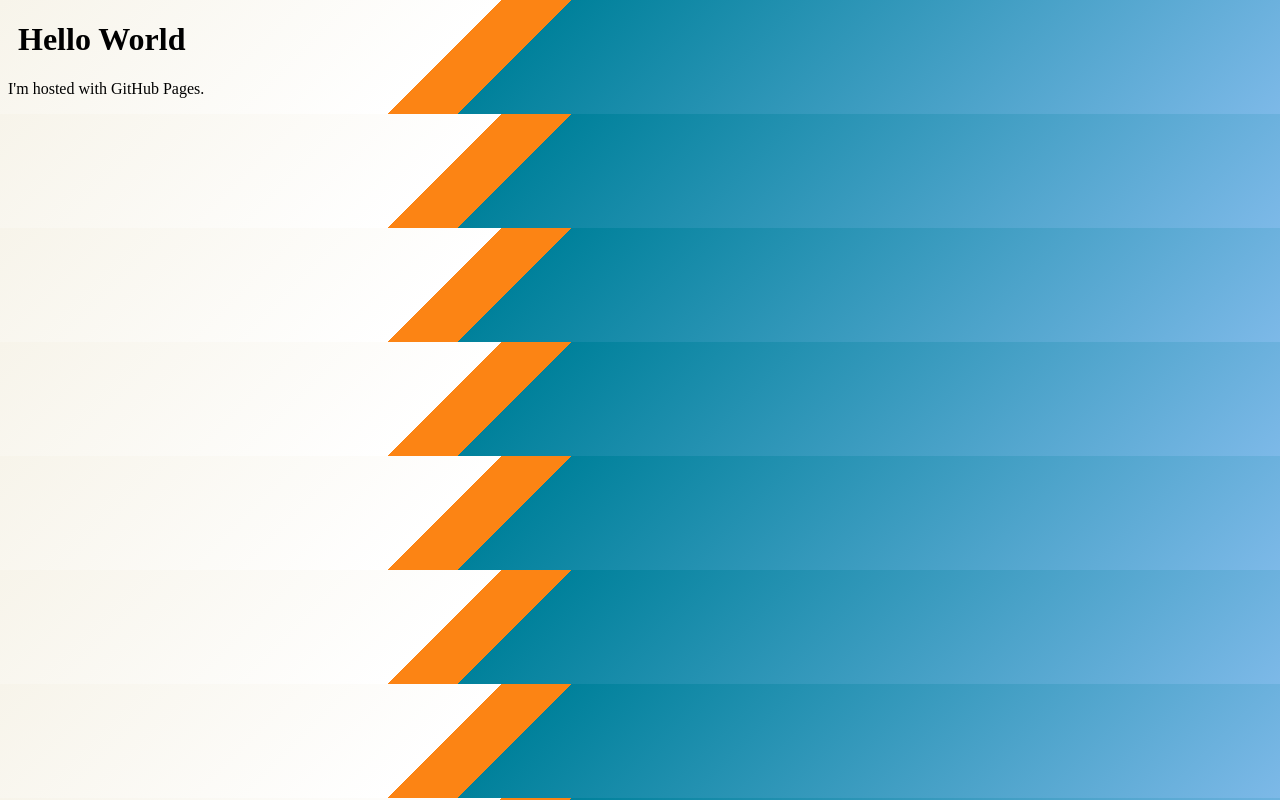
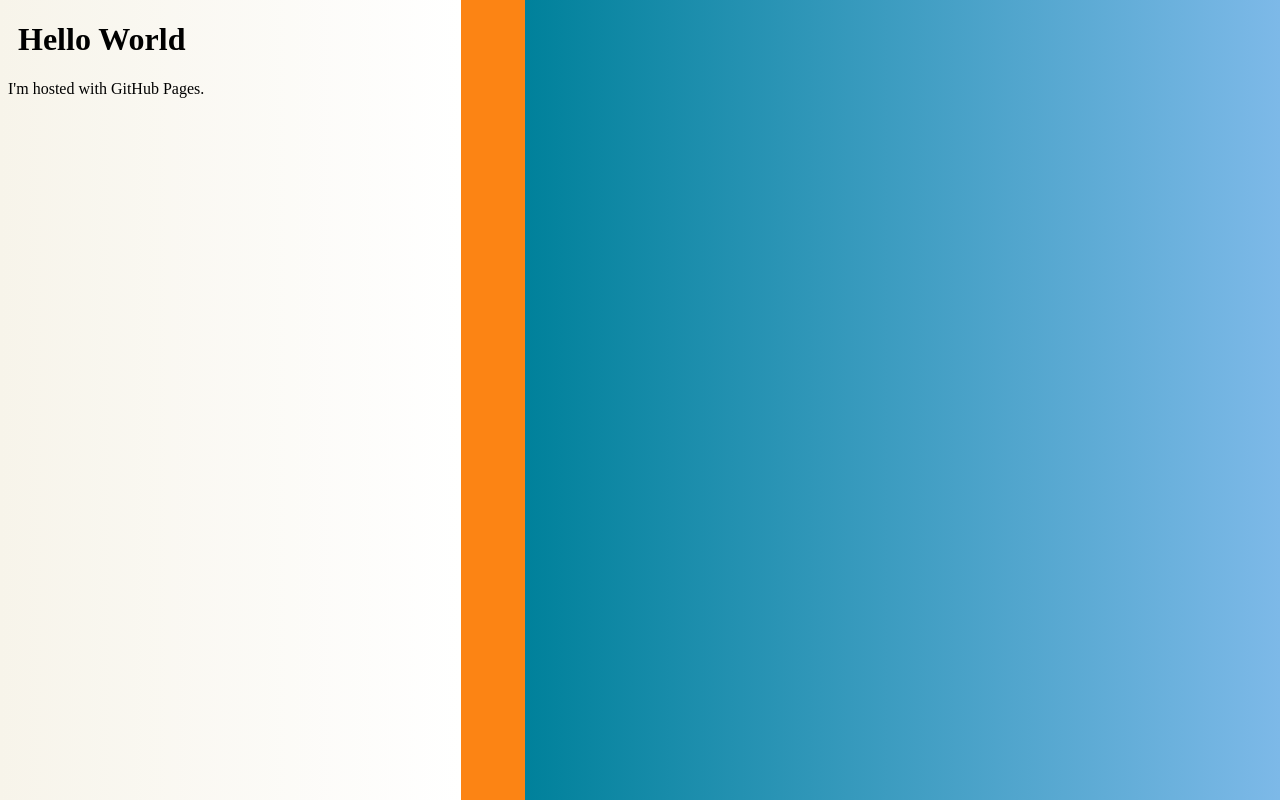
Before and after one commit to OtterMatic/OtterMatic.github.io, a plain HTML site: page index.html in a window 1280 px wide. Drawn offline with Linux system fonts and the light colour scheme.

Commit message:
update
update sheet

```diff
--- a/externalstyle.css
+++ b/externalstyle.css
@@ -1,9 +1,9 @@
 body {
 background: #f7f4ea; /* Old browsers */
-background: -moz-linear-gradient(-45deg, #f7f4ea 0%, #ffffff 36%, #fc8414 36%, #fc8414 41%, #ffffff 41%, #00819b 41%, #7db9e8 100%); /* FF3.6-15 */
-background: -webkit-linear-gradient(-45deg, #f7f4ea 0%,#ffffff 36%,#fc8414 36%,#fc8414 41%,#ffffff 41%,#00819b 41%,#7db9e8 100%); /* Chrome10-25,Safari5.1-6 */
-background: linear-gradient(135deg, #f7f4ea 0%,#ffffff 36%,#fc8414 36%,#fc8414 41%,#ffffff 41%,#00819b 41%,#7db9e8 100%); /* W3C, IE10+, FF16+, Chrome26+, Opera12+, Safari7+ */
-filter: progid:DXImageTransform.Microsoft.gradient( startColorstr='#f7f4ea', endColorstr='#7db9e8',GradientType=1 ); /* IE6-9 fallback on horizontal gradient */
+background: -moz-linear-gradient(left, #f7f4ea 0%, #ffffff 36%, #fc8414 36%, #fc8414 41%, #ffffff 41%, #00819b 41%, #7db9e8 100%); /* FF3.6-15 */
+background: -webkit-linear-gradient(left, #f7f4ea 0%,#ffffff 36%,#fc8414 36%,#fc8414 41%,#ffffff 41%,#00819b 41%,#7db9e8 100%); /* Chrome10-25,Safari5.1-6 */
+background: linear-gradient(to right, #f7f4ea 0%,#ffffff 36%,#fc8414 36%,#fc8414 41%,#ffffff 41%,#00819b 41%,#7db9e8 100%); /* W3C, IE10+, FF16+, Chrome26+, Opera12+, Safari7+ */
+filter: progid:DXImageTransform.Microsoft.gradient( startColorstr='#f7f4ea', endColorstr='#7db9e8',GradientType=1 ); /* IE6-9 */
 }
 
 h1 {
```
